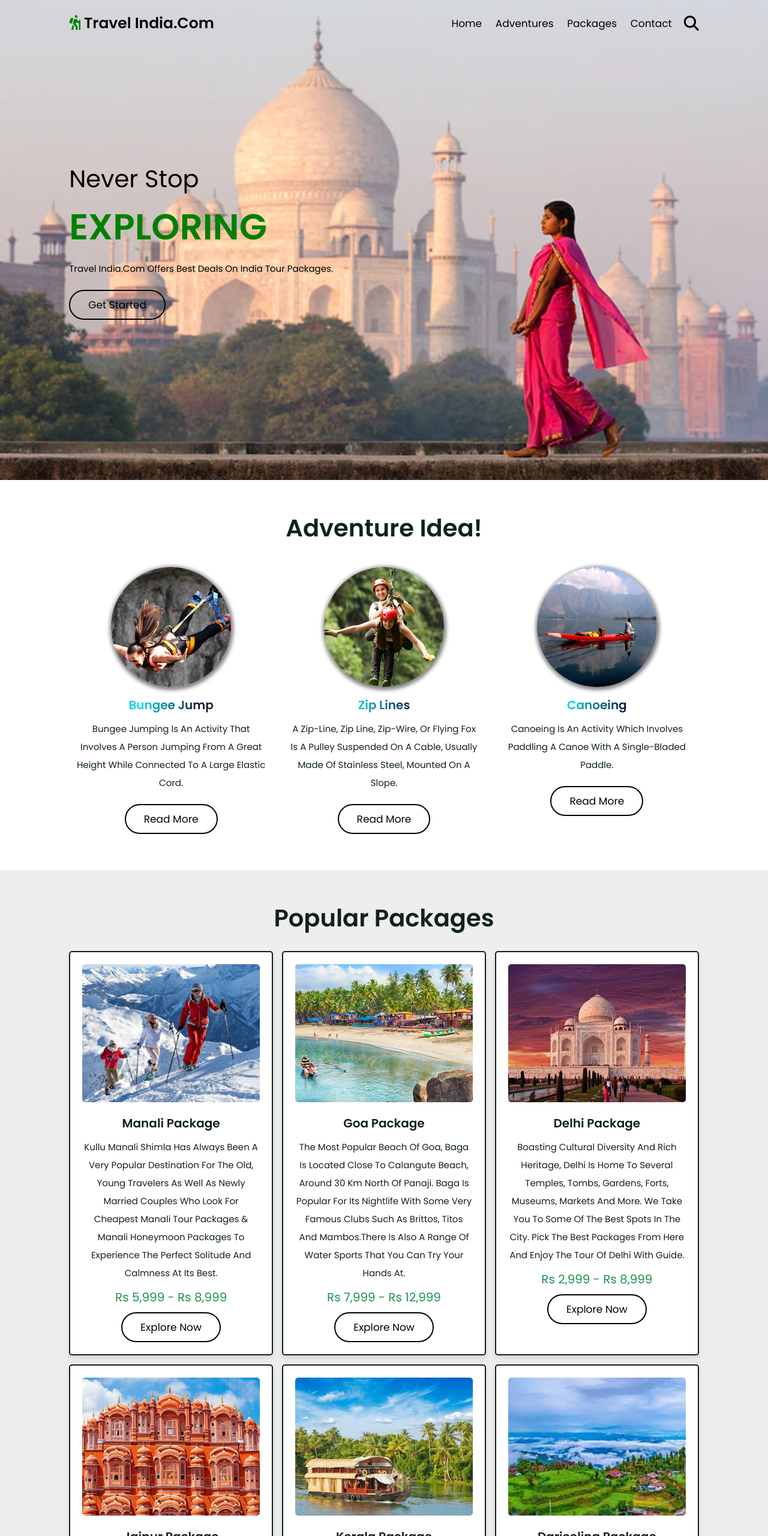
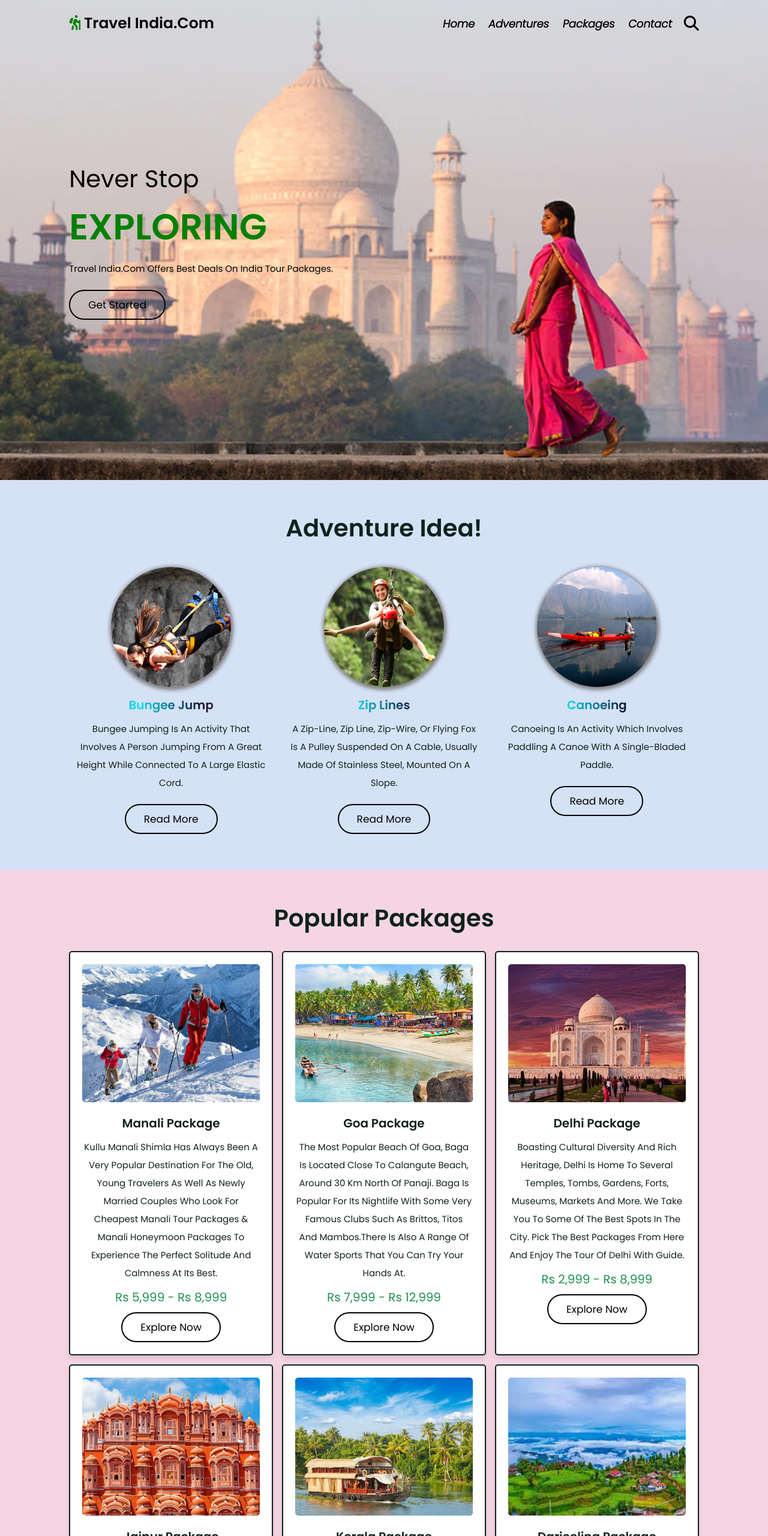
Before and after one commit to ArvindKumar6299/Travel-India, a plain HTML site: page index.html in a window 1280 px wide. Shown: the top 2560 px of the page at 60% size. Drawn offline with nearby package versions, Linux system fonts and the light colour scheme; a script that the page names is missing.

Commit message:
new features added

```diff
--- a/style.css
+++ b/style.css
@@ -140,6 +140,9 @@ i {
   margin-left: 2rem;
   font-size: 1.7rem;
   color: black;
+  font-style: italic;
+  font-weight: bolder;
+  font-size: large;
 }
 .header .navbar a:hover {
   color: green;
@@ -237,7 +240,9 @@ form label:hover {
   justify-content: flex-start;
   padding: 2rem 9%;
 }
-
+.category{
+  background-color: #d5e1f5;
+}
 .home .content {
   width: 50rem;
 }
@@ -260,6 +265,7 @@ form label:hover {
 .category .box-container {
   display: -ms-grid;
   display: grid;
+
   -ms-grid-columns: (minmax(29rem, 1fr)) [auto-fit];
   grid-template-columns: repeat(auto-fit, minmax(29rem, 1fr));
   gap: 1.5rem;
@@ -291,7 +297,8 @@ form label:hover {
   line-height: 2;
 }
 .packages {
-  background: #eee;
+  /* background: #eee; */
+  background-color: #f5d5e4;
 }
 
 .packages .box-container {
@@ -428,6 +435,13 @@ form label:hover {
   color: #219150;
 }
 
+.contact{
+  background-color: #f7edf2;
+}
+.contact-form{
+  background-color: #deced6;
+}
+
 @media (max-width: 1200px) {
   .header {
     padding: 2rem;
```
